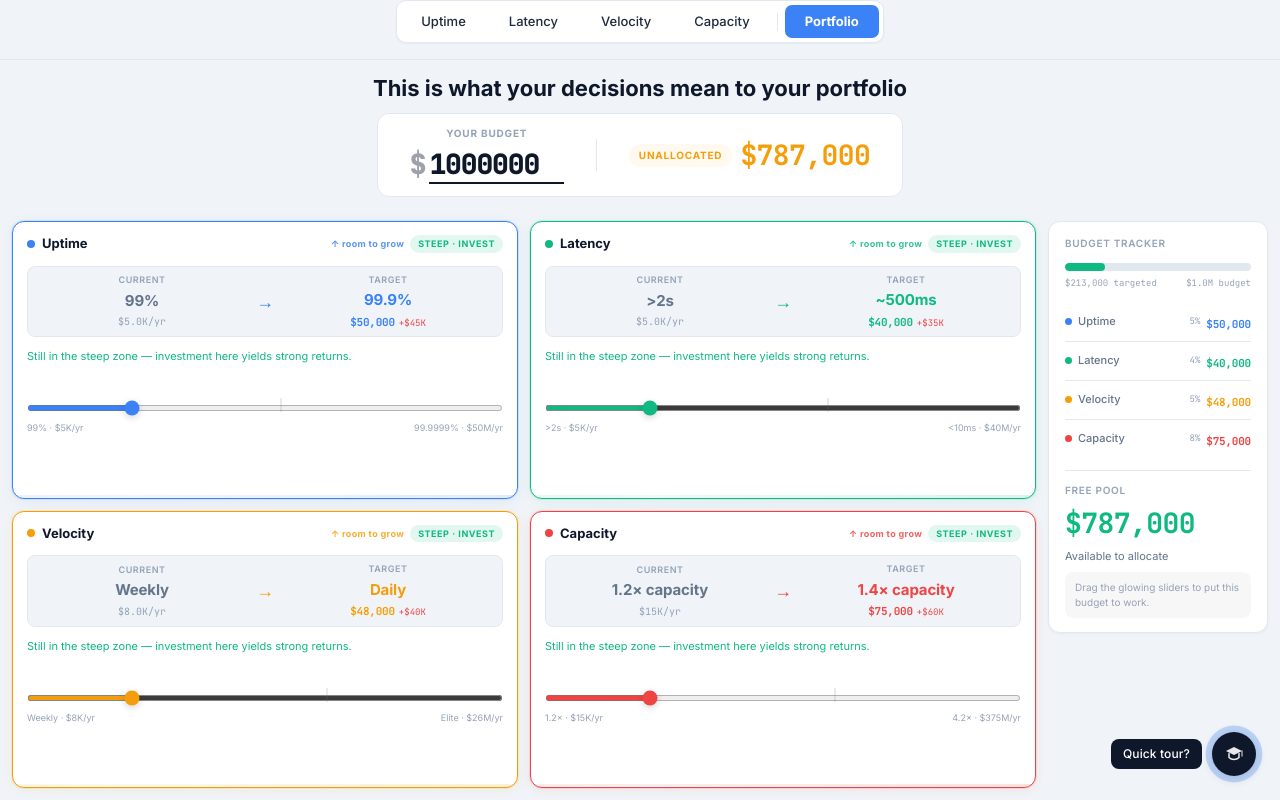
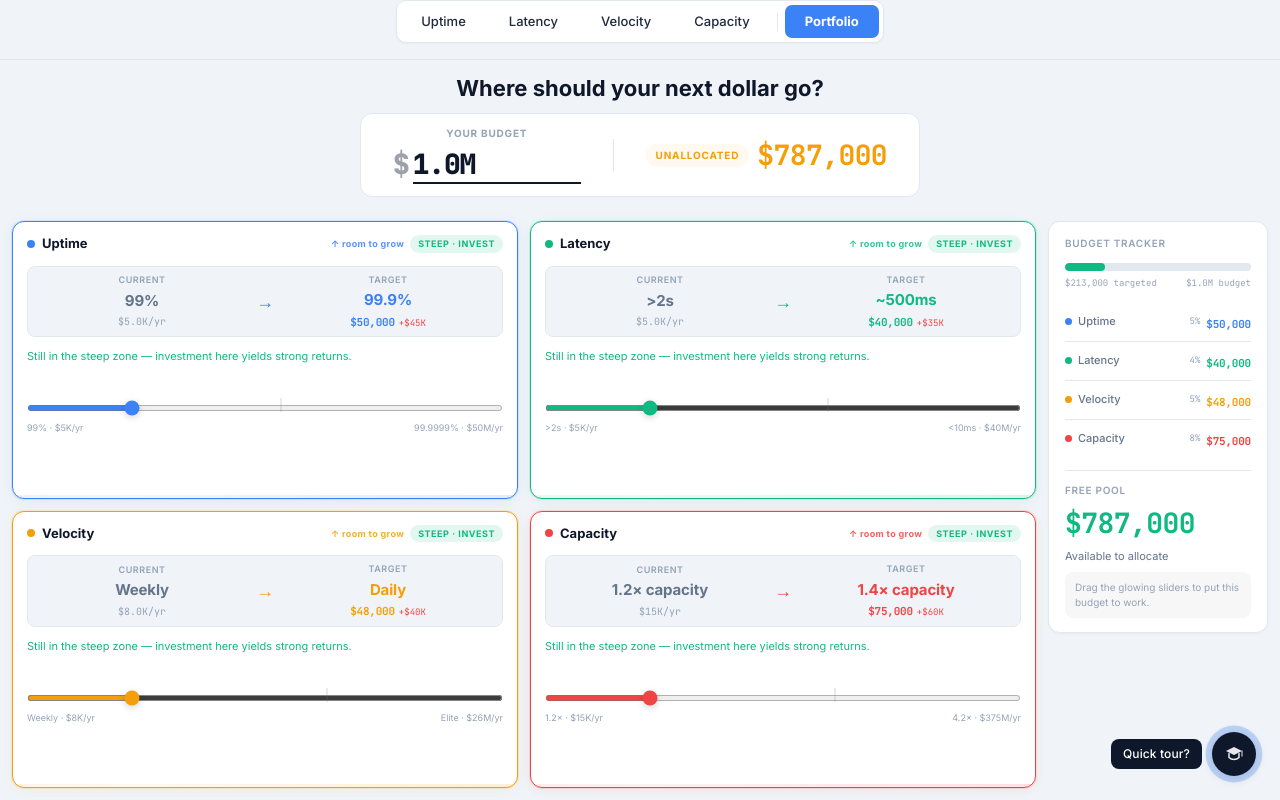
Before and after one commit to sujeethsenthil/DecisionDock, a Next.js app: page /portfolio in a window 1280 px wide. Built offline with nearby package versions, Linux system fonts and the light colour scheme.

Commit message:
Production user experience

```diff
--- a/app/portfolio/client.tsx
+++ b/app/portfolio/client.tsx
@@ -7,6 +7,7 @@ import { AllocationSidebar } from "@/components/portfolio/AllocationSidebar";
 import { AnimatedCounter } from "@/components/shared/AnimatedCounter";
 import { useViewport, useTokens } from "@/lib/hooks";
 import { C } from "@/lib/constants";
+import { fcFull, parseCurrencyInput } from "@/lib/format";
 import { usePlatformStore } from "@/lib/store/platform";
 import { Analytics } from "@/lib/analytics";
 import { OnboardingOverlay, type TourStep } from "@/components/onboarding/OnboardingOverlay";
@@ -34,6 +35,8 @@ export default function PortfolioClient() {
   const STORAGE_KEY = "dd_onboarding_portfolio";
   const [tourPhase, setTourPhase] = useState<"idle" | "tour" | "done">("idle");
   const [tourStep, setTourStep] = useState<TourStep>(0);
+  const [budgetInputFocused, setBudgetInputFocused] = useState(false);
+  const [budgetEditStr, setBudgetEditStr] = useState("");
 
   useEffect(() => {
     try {
@@ -197,7 +200,7 @@ export default function PortfolioClient() {
           padding: "12px 0 8px",
         }}
       >
-        This is what your decisions mean to your portfolio
+        Where should your next dollar go?
       </div>
 
       {/* Budget + pool card */}
@@ -255,11 +258,25 @@ export default function PortfolioClient() {
             $
           </span>
           <input
-            type="number"
-            value={budget}
+            type="text"
+            inputMode="numeric"
+            value={budgetInputFocused ? budgetEditStr : fcFull(budget).slice(1)}
             onChange={(e) => {
-              const v = parseFloat(e.target.value);
+              setBudgetEditStr(e.target.value);
+              const v = parseCurrencyInput(e.target.value);
               if (!isNaN(v) && v > 0) handleBudgetChange(v);
+            }}
+            onFocus={(e) => {
+              setBudgetEditStr(String(Math.round(budget)));
+              setBudgetInputFocused(true);
+              e.currentTarget.style.borderBottomColor = C.blue;
+              e.currentTarget.select();
+            }}
+            onBlur={(e) => {
+              const v = parseCurrencyInput(budgetEditStr || e.currentTarget.value);
+              if (!isNaN(v) && v > 0) handleBudgetChange(v);
+              setBudgetInputFocused(false);
+              e.currentTarget.style.borderBottomColor = C.navy;
             }}
             style={{
               fontFamily: "'JetBrains Mono', monospace",
@@ -272,18 +289,12 @@ export default function PortfolioClient() {
               border: "none",
               borderBottom: `2px solid ${C.navy}`,
               outline: "none",
-              width: "8ch",
+              width: "10ch",
               minWidth: "4ch",
-              maxWidth: "10ch",
+              maxWidth: "14ch",
               transition: "border-color 0.15s",
               padding: 0,
-            }}
-            onFocus={(e) => {
-              e.currentTarget.style.borderBottomColor = C.blue;
-              e.currentTarget.select();
-            }}
-            onBlur={(e) => {
-              e.currentTarget.style.borderBottomColor = C.navy;
+              fontVariantNumeric: "tabular-nums",
             }}
           />
           </div>
--- a/components/portfolio/BudgetInput.tsx
+++ b/components/portfolio/BudgetInput.tsx
@@ -1,6 +1,8 @@
 "use client";
 
+import { useState } from "react";
 import { C } from "@/lib/constants";
+import { fcFull, parseCurrencyInput } from "@/lib/format";
 import { useTokens } from "@/lib/hooks";
 import { Industry, Scale } from "@/lib/models/portfolio";
 
@@ -32,6 +34,9 @@ export function BudgetInput({
   onBudgetChange, onIndustryChange, onScaleChange,
   tokens: T,
 }: Props) {
+  const [budgetFocused, setBudgetFocused] = useState(false);
+  const [budgetEditStr, setBudgetEditStr] = useState("");
+
   const selectStyle = {
     width: "100%",
     padding: "10px 12px",
@@ -71,11 +76,22 @@ export function BudgetInput({
               fontSize: 14, fontWeight: 600, color: C.subtle,
             }}>$</span>
             <input
-              type="number"
-              value={budget}
+              type="text"
+              inputMode="numeric"
+              value={budgetFocused ? budgetEditStr : fcFull(budget).slice(1)}
               onChange={(e) => {
-                const v = parseFloat(e.target.value);
+                setBudgetEditStr(e.target.value);
+                const v = parseCurrencyInput(e.target.value);
                 if (!isNaN(v) && v > 0) onBudgetChange(v);
+              }}
+              onFocus={() => {
+                setBudgetEditStr(String(Math.round(budget)));
+                setBudgetFocused(true);
+              }}
+              onBlur={(e) => {
+                const v = parseCurrencyInput(budgetEditStr || e.currentTarget.value);
+                if (!isNaN(v) && v > 0) onBudgetChange(v);
+                setBudgetFocused(false);
               }}
               style={{
                 width: "100%",
@@ -88,6 +104,7 @@ export function BudgetInput({
                 borderRadius: 8,
                 outline: "none",
                 boxSizing: "border-box",
+                fontVariantNumeric: "tabular-nums",
               }}
             />
           </div>
--- a/lib/constants.ts
+++ b/lib/constants.ts
@@ -28,4 +28,4 @@ export function zoneLabel(n: number): string {
   return n <= 3 ? "Cost-effective" : n <= 4 ? "Diminishing returns" : "Extreme cost";
 }
 
-export const PORTFOLIO_LIVE = false;
+export const PORTFOLIO_LIVE = true;
--- a/lib/format.ts
+++ b/lib/format.ts
@@ -17,6 +17,22 @@ export function fcFull(n: number): string {
   if (n >= 1e6) return `$${(n / 1e6).toFixed(1)}M`;
   if (n >= 1e3) return `$${Math.round(n).toLocaleString("en-US")}`;
   return `$${Math.round(n)}`;
+}
+
+/** Parse user input for currency: strips $ and commas, handles K/M suffix. */
+export function parseCurrencyInput(s: string): number {
+  const t = s.replace(/[$,\s]/g, "").trim();
+  if (!t) return NaN;
+  const upper = t.toUpperCase();
+  if (upper.endsWith("M")) {
+    const n = parseFloat(t.slice(0, -1));
+    return isNaN(n) ? NaN : n * 1e6;
+  }
+  if (upper.endsWith("K")) {
+    const n = parseFloat(t.slice(0, -1));
+    return isNaN(n) ? NaN : n * 1e3;
+  }
+  return parseFloat(t);
 }
 
 /* ── Uptime formatters ────────────────────────────────── */
```
